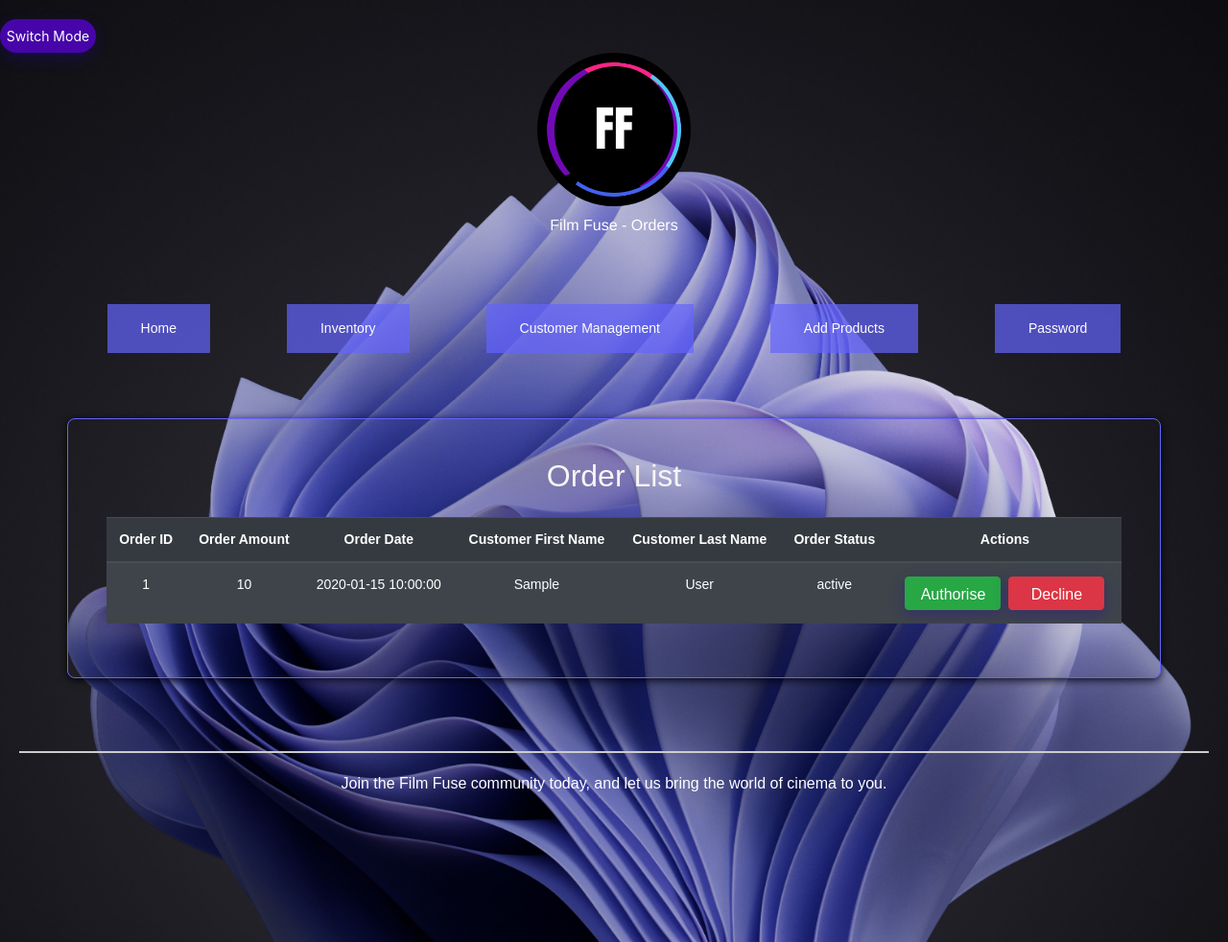
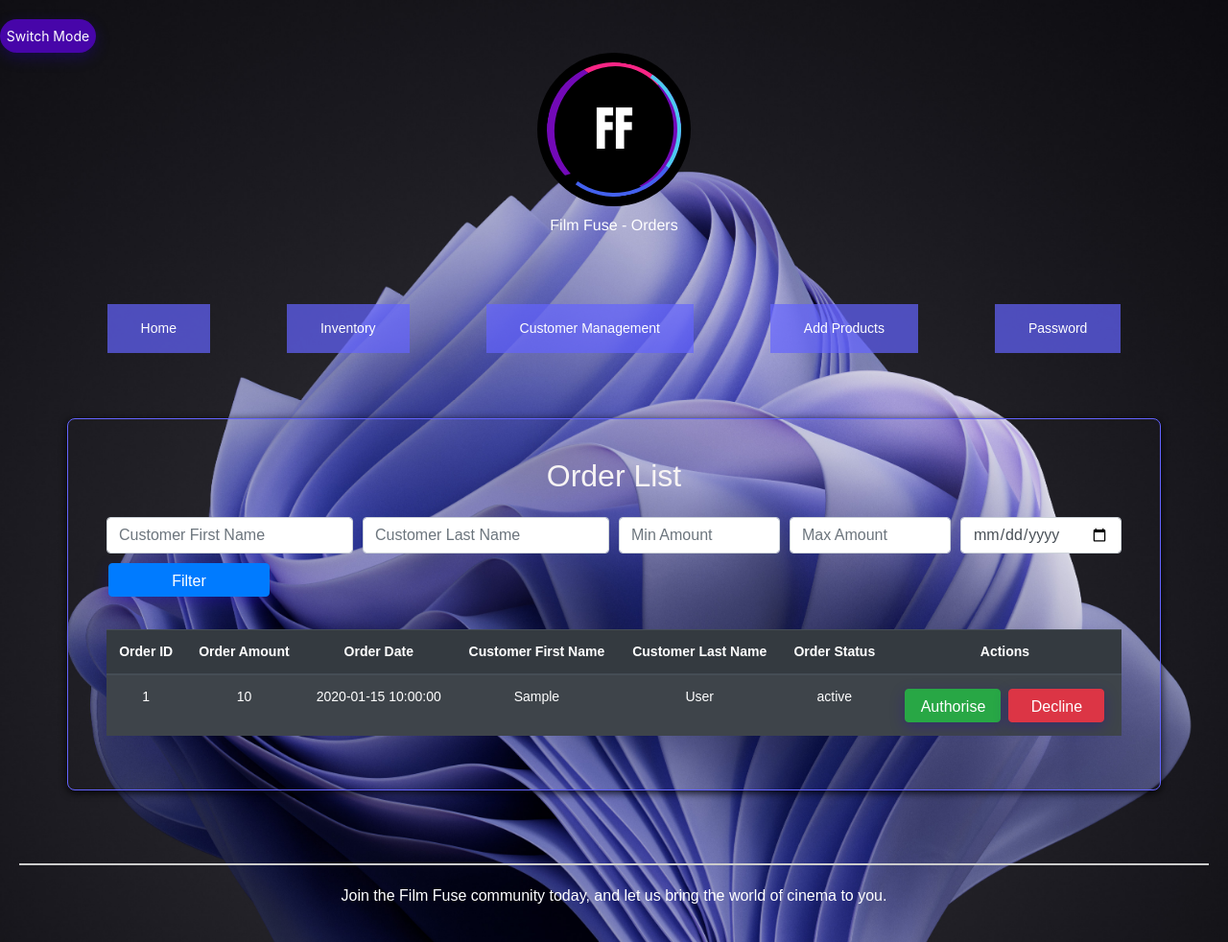
Before and after one commit to grxcea1/Team-project-41, a PHP site: page /orders.php in a window 1280 px wide. Shown: the whole page at 96% size. Run offline with PHP 8.4, Linux system fonts and the light colour scheme; the visitor is signed in with stand-in values (Sample User, id 1); tables that the repository leaves empty or names only in its code hold one stand-in row (values such as "Sample post").

Commit message:
Updated orders page to filter

```diff
--- a/orders.php
+++ b/orders.php
@@ -40,15 +40,47 @@ if (isset($_POST['action']) && isset($_POST['orderID'])) {
     }
 }
 
+$filterSQL = "";
+$params = [];
+
+$minAmount = $_GET['min_order_amount'] ?? '';
+$maxAmount = $_GET['max_order_amount'] ?? '';
+$orderDate = $_GET['order_date'] ?? '';
+$firstName = $_GET['first_name'] ?? '';
+$lastName = $_GET['last_name'] ?? '';
+
+if ($minAmount !== '') {
+    $filterSQL .= " AND orders.orderAmount >= ?";
+    $params[] = $minAmount;
+}
+if ($maxAmount !== '') {
+    $filterSQL .= " AND orders.orderAmount <= ?";
+    $params[] = $maxAmount;
+}
+if (!empty($orderDate)) {
+    $filterSQL .= " AND orders.orderDate = ?";
+    $params[] = $orderDate;
+}
+if (!empty($firstName)) {
+    $filterSQL .= " AND customer.first_name LIKE ?";
+    $params[] = "%$firstName%";
+}
+if (!empty($lastName)) {
+    $filterSQL .= " AND customer.last_name LIKE ?";
+    $params[] = "%$lastName%";
+}
+
+$filterConditions = "orders.orderStatus NOT IN ('Dispatched', 'Declined')" . $filterSQL;
+
 try {
     $query = "SELECT orders.orderID, orders.orderAmount, orders.orderDate, orders.orderStatus,
                      customer.first_name, customer.last_name
               FROM orders
               JOIN customer ON orders.uid = customer.uid
-              WHERE orders.orderStatus NOT IN ('Dispatched', 'Declined')";
+              WHERE " . $filterConditions;
 
     $stmt = $pdo->prepare($query);
-    $stmt->execute();
+    $stmt->execute($params);
     $orders = $stmt->fetchAll(PDO::FETCH_ASSOC);
 } catch (PDOException $e) {
     $_SESSION["failed_system"] = "Failed to connect to the database, please try again later.";
@@ -154,6 +186,28 @@ if (isset($_SESSION['failed_system'])) {
 
     <div class="container mt-5 section">
         <h2 class="mb-4">Order List</h2>
+        <form method="GET" class="mb-4">
+        <div class="form-row">
+            <div class="col-md-3 mb-2">
+                <input type="text" name="first_name" class="form-control" placeholder="Customer First Name" value="<?= htmlspecialchars($firstName) ?>">
+            </div>
+            <div class="col-md-3 mb-2">
+                <input type="text" name="last_name" class="form-control" placeholder="Customer Last Name" value="<?= htmlspecialchars($lastName) ?>">
+            </div>
+            <div class="col-md-2 mb-2">
+                <input type="number" step="0.01" name="min_order_amount" class="form-control" placeholder="Min Amount" value="<?= htmlspecialchars($minAmount) ?>">
+            </div>
+            <div class="col-md-2 mb-2">
+                <input type="number" step="0.01" name="max_order_amount" class="form-control" placeholder="Max Amount" value="<?= htmlspecialchars($maxAmount) ?>">
+            </div>
+            <div class="col-md-2 mb-2">
+                <input type="date" name="order_date" class="form-control" value="<?= htmlspecialchars($orderDate) ?>">
+            </div>
+            <div class="col-md-2 mb-2">
+                <button type="submit" class="btn btn-primary btn-block">Filter</button>
+            </div>
+        </div>
+    </form>
         <table class="table table-dark table-striped">
             <thead>
                 <tr>
@@ -167,6 +221,11 @@ if (isset($_SESSION['failed_system'])) {
                 </tr>
             </thead>
             <tbody>
+                <?php if (empty($orders)): ?>
+                    <tr>
+                        <td colspan="7" class="text-center">No orders found.</td>
+                    </tr>
+                <?php else: ?>
                 <?php foreach ($orders as $order): ?>
                     <tr>
                         <td><?= htmlspecialchars($order['orderID']) ?></td>
@@ -187,6 +246,7 @@ if (isset($_SESSION['failed_system'])) {
                         </td>
                     </tr>
                     <?php endforeach; ?>
+                <?php endif; ?>
             </tbody>
         </table>
     </div>
```
Lines whose indentation alone changed are shown as unchanged.
